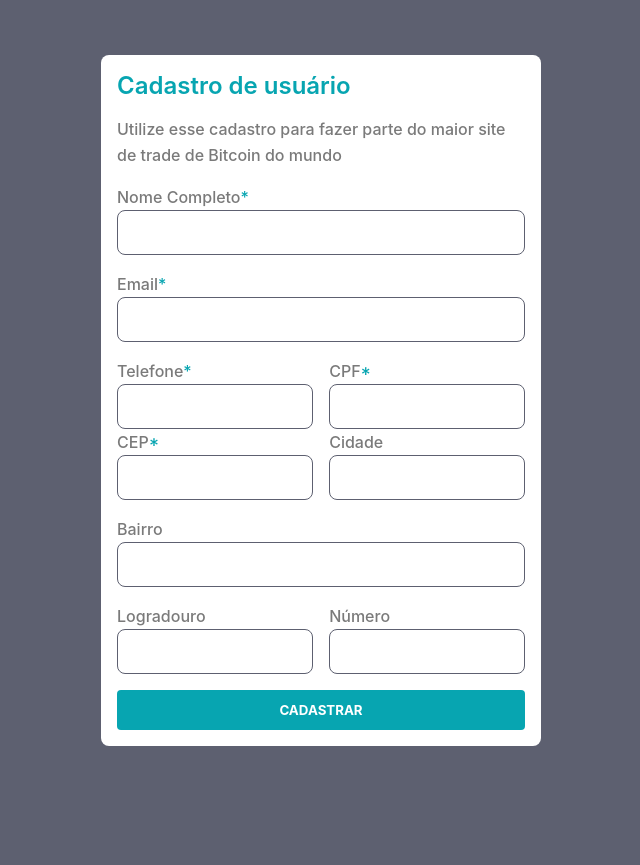
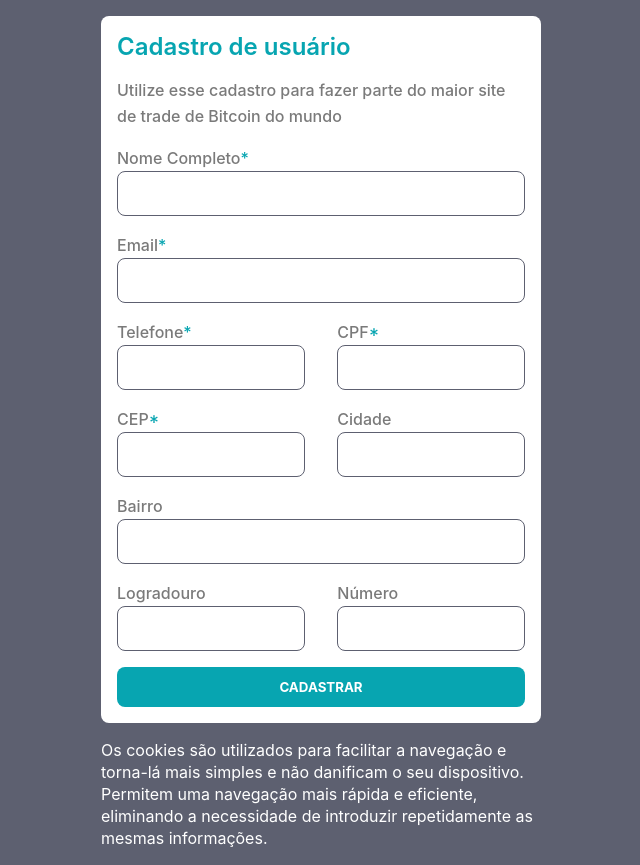
Before and after one commit to AndersonKeller/teste-frontend-imply, a React (Create React App) app: page / in a window 1280 px wide. Shown: the whole page, without its empty margins (319-959 px from the left). Before the commit the page ends 800 px from the top, so only its background shows below. Built offline with nearby package versions, Linux system fonts and the light colour scheme.

Commit message:
fix: body heigth and create footer content and fix Form positions

```diff
--- a/src/App.tsx
+++ b/src/App.tsx
@@ -28,6 +28,12 @@ function App() {
 
         <button type="submit">CADASTRAR</button>
       </Form>
+      <p className="textFooter">
+        Os cookies são utilizados para facilitar a navegação e torna-lá mais
+        simples e não danificam o seu dispositivo. Permitem uma navegação mais
+        rápida e eficiente, eliminando a necessidade de introduzir repetidamente
+        as mesmas informações.
+      </p>
     </>
   );
 }
--- a/src/components/Form/styles.ts
+++ b/src/components/Form/styles.ts
@@ -16,8 +16,9 @@ export const StyledForm = styled.form`
     width: 100%;
     flex-wrap: wrap;
     justify-content: space-between;
+    gap: 16px;
     fieldset {
-      max-width: 48%;
+      max-width: 46%;
     }
   }
   button {
--- a/src/styles/globalStyles.ts
+++ b/src/styles/globalStyles.ts
@@ -18,15 +18,20 @@ const GlobalStyles = createGlobalStyle`
 button{
     cursor: pointer;
     border: none;
-    border-radius: 4px;
+    border-radius: 8px;
 }
 body{
     background-color: var(--color-primary100);
-    height: 100vh;
+
     display: flex;
     align-items: center;
     justify-content: center;
     padding: 16px;
+}
+#root{
+    width: 100%;
+    max-width: 440px;
+    margin: 0 auto;
 }
 .titleColor{
     color: var(--color-secundary100);
@@ -37,6 +42,12 @@ body{
     font-weight: 500;
     line-height: 26px;
 }
+.textFooter{
+    color: var(--color-white);
+    margin-top: 16px;
+    line-height: 22px;
+    font-weight: 400;
+}
 
 `;
 export default GlobalStyles;
```
